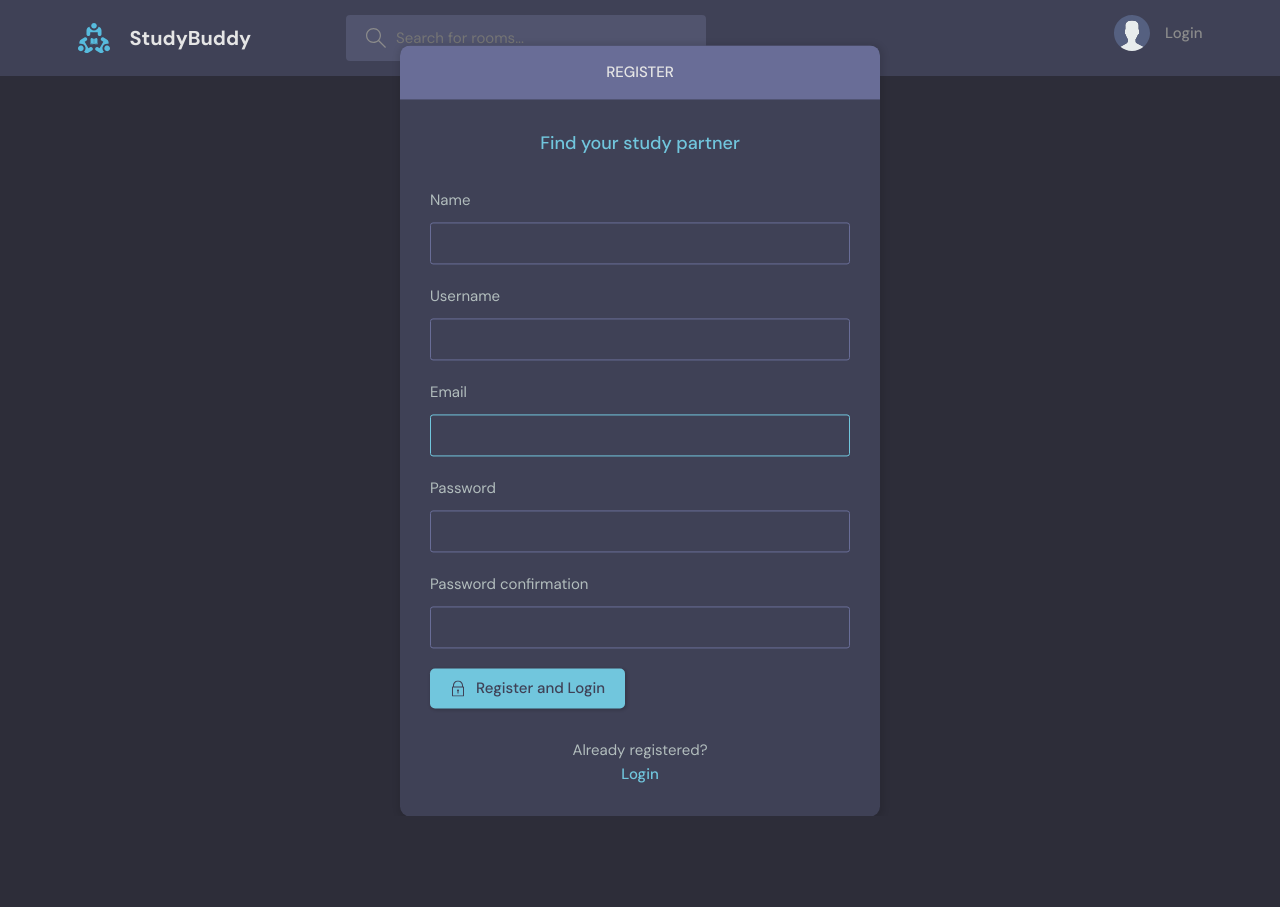
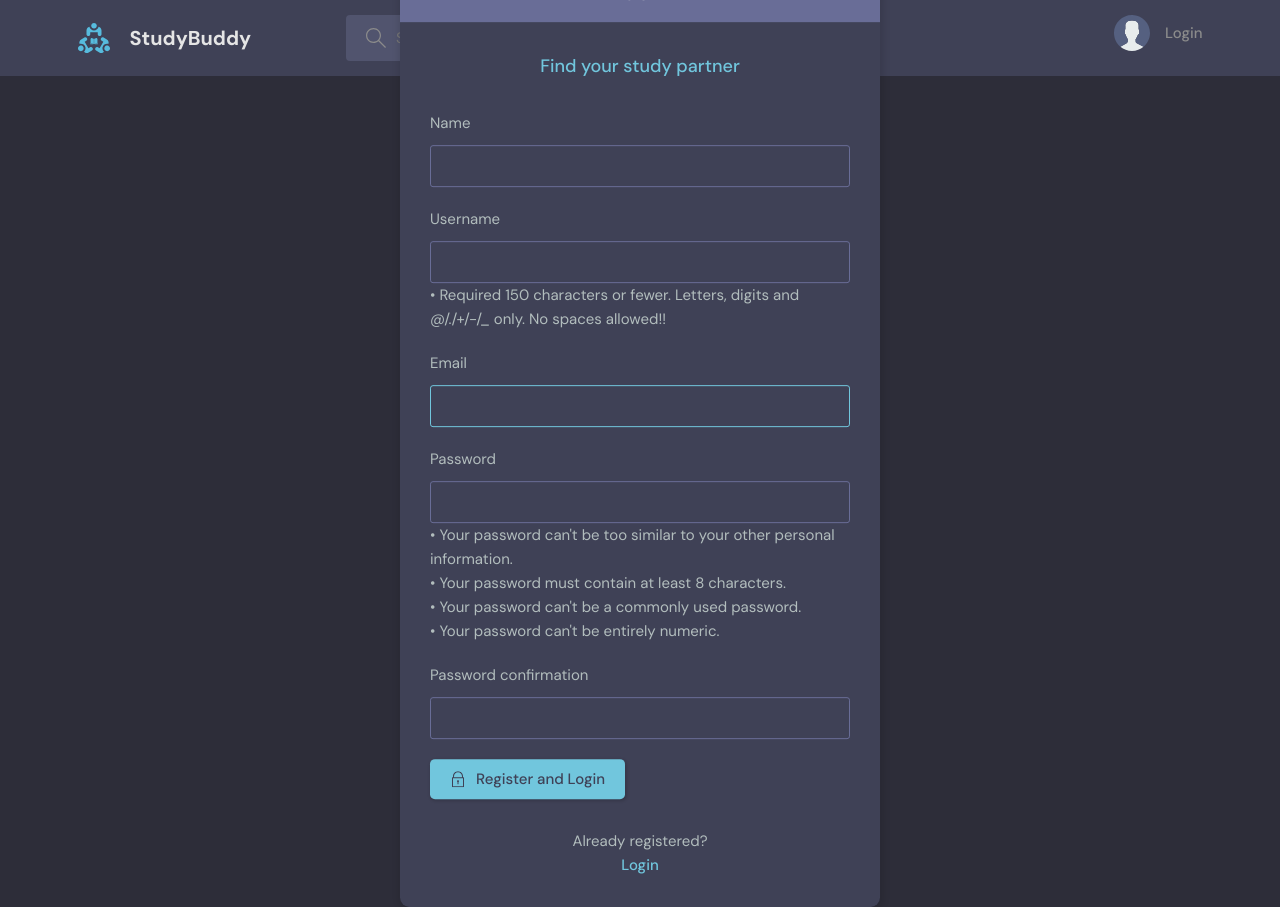
Before and after one commit to Ashutosh2302/Discord-Clone, a Django app: page /register/ in a window 1280 px wide. Before the commit the page ends 816 px from the top, so only its background shows below. Run offline with Django 3.2, Linux system fonts and the light colour scheme.

Commit message:
registration fixed

```diff
--- a/base/forms.py
+++ b/base/forms.py
@@ -8,6 +8,7 @@ class MyUserCreationForm(UserCreationForm):
     class Meta:
         model = User
         fields = ['name', 'username', 'email', 'password1', 'password2']
+        # fields = '__all__'
 
 class RoomForm(ModelForm):
     class Meta:
--- a/base/templates/base/login_register.html
+++ b/base/templates/base/login_register.html
@@ -78,6 +78,19 @@
               <div class="form__group form__group">
                 <label for="room_name">{{field.label}}</label>
                 {{field}}
+                {% if field.label == 'Password' %}
+                <div>
+                  <p>• Your password can't be too similar to your other personal information.</p>
+                  <p>• Your password must contain at least 8 characters.</p>
+                  <p>• Your password can't be a commonly used password.</p>
+                  <p>• Your password can't be entirely numeric.</p>
+                </div>
+                {% endif %}
+                {% if field.label == 'Username' %}
+                <div>
+                  <p>• Required 150 characters or fewer. Letters, digits and @/./+/-/_ only. No spaces allowed!!</p>
+                </div>
+                {% endif %}
               </div>
              {% endfor %}
 
--- a/base/templates/base/update_user.html
+++ b/base/templates/base/update_user.html
@@ -32,7 +32,7 @@
 
 
                         <div class="form__action">
-                            <a class="btn btn--dark" href="index.html">Cancel</a>
+                            <a class="btn btn--dark" href={{request.META.HTTP_REFERER}}>Cancel</a>
                             <button class="btn btn--main" type="submit">Update</button>
                         </div>
                     </form>
--- a/base/views.py
+++ b/base/views.py
@@ -49,6 +49,9 @@ def register_user(request):
         if form.is_valid():
             user = form.save(commit=False)
             user.username = user.username.lower()
+            # if ' ' in user.username:
+            #     user.username.replace(' ', '_')
+            # print(user.username)
             user.save()
             login(request, user)
             return redirect('home')
```
Also changed, not shown: db.sqlite3, static/images/bravo.jfif (added).
